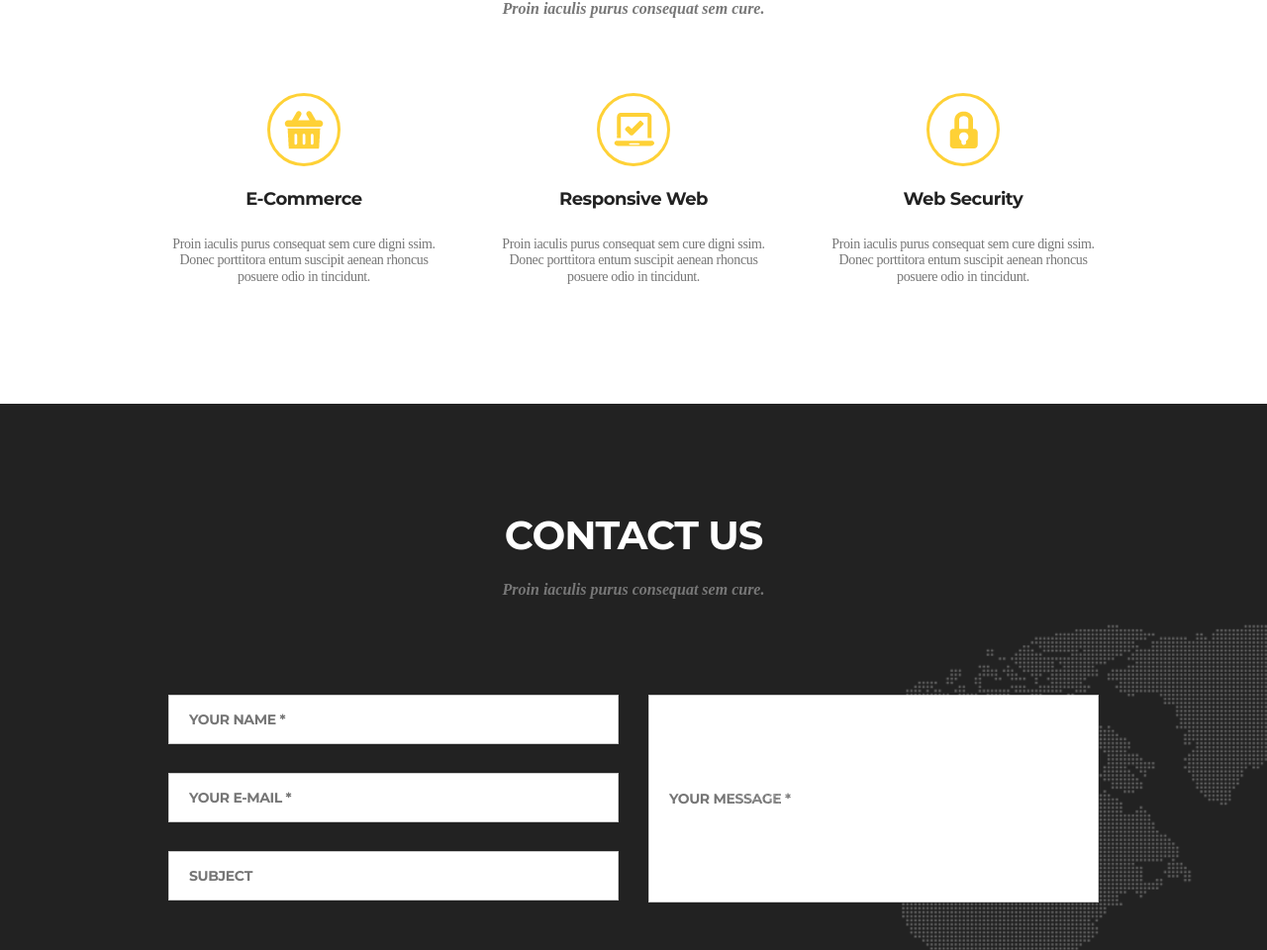
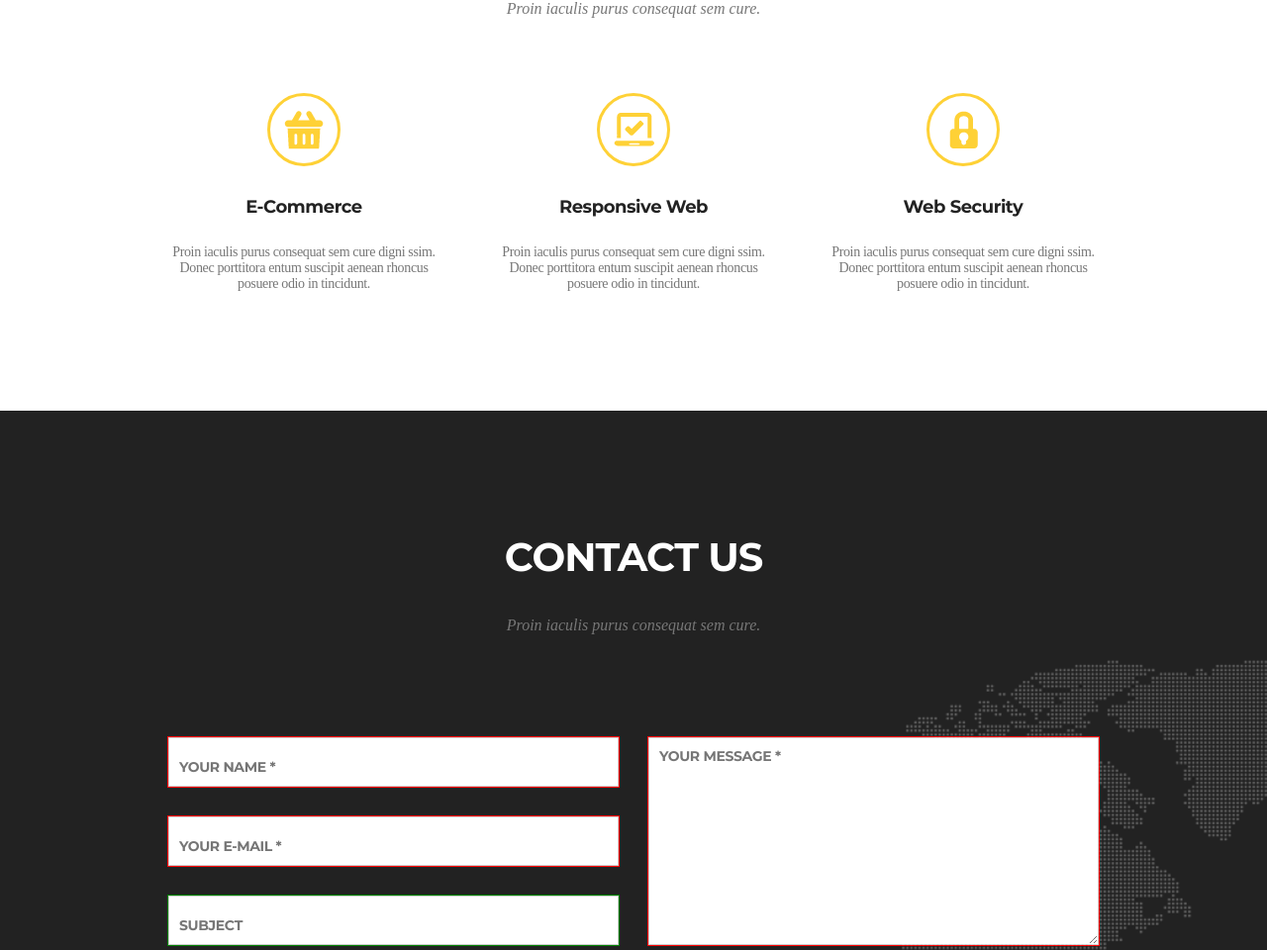
Before and after one commit to Biakova-Mariia/goit-fe-course, a plain HTML site: page html+css/module-07/index.html in a window 1280 px wide. Shown: the part 259-1219 px from the top of the page at 99% size. Drawn offline with Linux system fonts and the light colour scheme; files whose address does not match are found by name; a web font is replaced by a local one.

Commit message:
my repository

```diff
--- a/html+css/module-07/css/app.css
+++ b/html+css/module-07/css/app.css
@@ -9,14 +9,14 @@ html {
 }
 
 @font-face {
-    font-family: 'Montserrat-font';
-    src: url('../font/montserrat-v14-latin-regular') format('truetype');
+    font-family: 'Montserrat-400-font';
+    src: url('../font/montserrat-v14-latin-regular.woff') format('truetype');
     font-weight: 400;
 
 }
 
 @font-face {
-    font-family: 'Montserrat-font';
+    font-family: 'Montserrat-700-font';
     src: url('../font/montserrat-v14-latin-700.woff') format('truetype');
     font-weight: 700;
 
@@ -112,9 +112,8 @@ img {
 .header-menu a {
     text-decoration: none;
     color: #222222;
-    font-family: "Montserrat-font";
+    font-family: "Montserrat-400-font";
     font-size: 14px;
-    font-weight: 400;
     line-height: 41px;
     text-transform: uppercase;
     display: inline-block;
@@ -136,9 +135,8 @@ img {
     margin: 0;
     padding: 0;
     color: #222222;
-    font-family: "Montserrat-font";
+    font-family: "Montserrat-700-font";
     font-size: 40px;
-    font-weight: 700;
     line-height: 75px;
     text-transform: uppercase;
     letter-spacing: -1px;
@@ -153,18 +151,10 @@ img {
     font-family: "Droid Serif-font";
     font-size: 16px;
     font-style: italic;
+    margin-bottom: 76px;
 
     }
 
-    .flex_title {
-        width: 296px;
-        margin: 0 auto;
-        padding: 0;
-        margin-bottom: 76px;
-        display: flex;
-        flex-wrap: wrap;
-        justify-content: center;
-    }
 
     .section_menu {
         margin: 0;
@@ -174,13 +164,14 @@ img {
         flex-wrap: wrap;
         justify-content: space-between;
 
+
     }
 
     .menu_item {
-        padding-top: 70px;
         flex: 0 0 274px;
         text-align: center;
-        position: relative;
+        align-items: center;
+
 
 
     }
@@ -190,9 +181,8 @@ img {
         margin: 0;
         padding: 0;
         color: #222222;
-        font-family: "Montserrat-font";
+        font-family: "Montserrat-700-font";
         font-size: 18px;
-        font-weight: 700;
         line-height: 75px;
         letter-spacing: -0.45px;
 
@@ -211,16 +201,13 @@ img {
 
     .menu_item::before {
         content: "";
-        display: block;
+        display: inline-block;
         width: 74px;
         height: 74px;
         border: 3px solid #fed136;
         border-radius: 50%;
         background-repeat: no-repeat;
         background-position: center;
-        position: absolute;
-        left: 100px;
-        top: 0;
         cursor: pointer;
 
     }
@@ -237,23 +224,24 @@ img {
         background-image: url(../pictures/Icon-Locked.png);
     }
 
-    .footer {
+    .form {
         margin: 0 auto;
         padding: 0;
         font-size: 0;
         background-color: #222222;
         display: flex;
+        text-align: center;
         align-items: center;
         justify-content: space-between;
 
     }
 
-    .footer-data {
+    .form-data {
         padding: 110px  0 114px 0;
         position: relative;
     }
 
-    .footer-data::after {
+    .form-data::after {
         content: "";
         background-image: url(../pictures/Map_Image.png);
         background-repeat: no-repeat;
@@ -266,38 +254,11 @@ img {
     }
 
 
-    .footer-title {
-        margin: 0;
-        padding: 0;
+    .section2-title {
         color: #ffffff;
-        font-family: "Montserrat-font";
-        font-size: 40px;
-        font-weight: 700;
-        text-transform: uppercase;
-        letter-spacing: -1px;
         margin-bottom: 23px;
     }
 
-    .footer-title2 {
-        margin: 0;
-        padding: 0;
-        color: #777777;
-        font-family: "Droid Serif-font";
-        font-size: 16px;
-        font-style: italic;
-
-
-        }
-
-        .flex_title_footer {
-            margin: 0 auto;
-            padding: 0;
-            width: 296px;
-            margin-bottom: 76px;
-            display: flex;
-            flex-wrap: wrap;
-            justify-content: center;
-        }
 
          .contact-form {
             max-width: 100%;
@@ -322,23 +283,19 @@ img {
             margin: 0;
             padding: 0;
             width: 455px;
-            height: 210px;
-            margin-bottom: 30px;
 
         }
 
         .form-field {
             width: 455px;
             height: 50px;
-            margin-bottom: 29px;
-            padding: 0;
-            padding-left: 20px;
+            margin-bottom: 30px;
+            padding: 10px  0 0 10px;
             border: 1px solid #cccccc;
             background-color: #ffffff;
             color: #bbbbbb;
-            font-family: "Montserrat-font";
+            font-family: "Montserrat-700-font";
             font-size: 14px;
-            font-weight: 700;
             text-transform: uppercase;
             letter-spacing: -0.35px;
         }
@@ -348,32 +305,37 @@ img {
         }
 
 
-        .big-field {
+        .textarea-field {
             height: 210px;
-            margin-bottom: 30px;
+            margin-bottom: 0;
         }
 
         .form_button {
             margin: 0 auto;
             padding: 0;
             border: none;
+            border-radius: 1px;
             background-color: #fed136;
             width: 240px;
             height: 66px;
             color: #ffffff;
-            font-family: "Montserrat-font";
+            font-family: "Montserrat-700-font";
             font-size: 18px;
-            font-weight: 700;
             text-transform: uppercase;
 
         }
 
+        .form_button:hover {
+            cursor: pointer;
+            border: 2px solid #777777;
 
-          input:required:invalid {
+        }
+
+        .form-field:invalid {
             outline: 1px solid red;
           }
 
 
-          input:required:valid {
+        .form-field:valid {
             outline: 1px solid green;
           }
--- a/html+css/module-07/index.html
+++ b/html+css/module-07/index.html
@@ -6,13 +6,13 @@
     <meta http-equiv="X-UA-Compatible" content="ie=edge">
     <link href="css/normalize.css" rel="stylesheet">
     <link rel="stylesheet" href="css/app.css">
-    <title>Module-7/title></title>
+    <title>Module-7></title>
 </head>
 <body>
     <header class="header">
             <nav class="page-nav container">
                 <h1 class="site-logo">
-                  <a class="site-logo-link" href="#">golden</a>
+                  <a class="site-logo-link" href="#">Golden</a>
                 </h1>
                 <ul class="header-menu">
                  <li><a class="child child1" href="#">Home</a></li>
@@ -25,7 +25,8 @@
     </header>
     <main>
         <section class="services container">
-            <h2 class="flex_title"><span class="section-title">Services</span><span class="section-title2">Proin iaculis purus consequat sem cure.</span></h2>
+            <h2 class="section-title">Services</h2>
+            <p class="section-title2">Proin iaculis purus consequat sem cure.</p>
             <ul class="section_menu">
                 <li class="menu_item item_img1">
                         <h3 class="item_title">E-Commerce</h3>
@@ -52,21 +53,26 @@
 
 
         </section>
-    </main>
-    <footer class="footer">
-        <div class="footer-data container">
-            <h2 class="flex_title_footer"><span class="footer-title">Contact us</span><span class="footer-title2">Proin iaculis purus consequat sem cure.</span></h2>
+
+        <section class="form">
+            <div class="form-data container">
+                <h2 class="section-title section2-title">Contact us</h2>
+                <p class="section-title2">Proin iaculis purus consequat sem cure.</p>
+
                 <form action="" class="contact-form">
                     <div class="overlay_input">
-                    <input type="text" name="name"  class="form-field" placeholder="Your Name *" aria-required="true">
-                    <input type="text" name="mail"  class="form-field" placeholder="Your e-mail *" aria-required="true">
+                        <input type="text" name="name"  class="form-field" placeholder="Your Name *" required="true">
+                        <input type="text" name="mail"  class="form-field" placeholder="Your e-mail *" required="true">
                         <input type="text" name="subject"  class="form-field" placeholder="subject">
                     </div>
-                <input type="text" name="message"  class="form-field big-field" placeholder="Your message *" aria-required="true">
+                    <textarea class="form-field textarea-field" name="message" id="" cols="1" rows="1" required="true" placeholder="Your message *"></textarea>
                     <button class="form_button">Send Message</button>
                 </form>
             </div>
-    </footer>
+        </section>
+
+    </main>
+
 
 </body>
 </html>
```
Also changed, not shown: html+css/module-07/font/Wisdom Script AJ.otf (added), 1 other file. Lines whose indentation alone changed are shown as unchanged.
